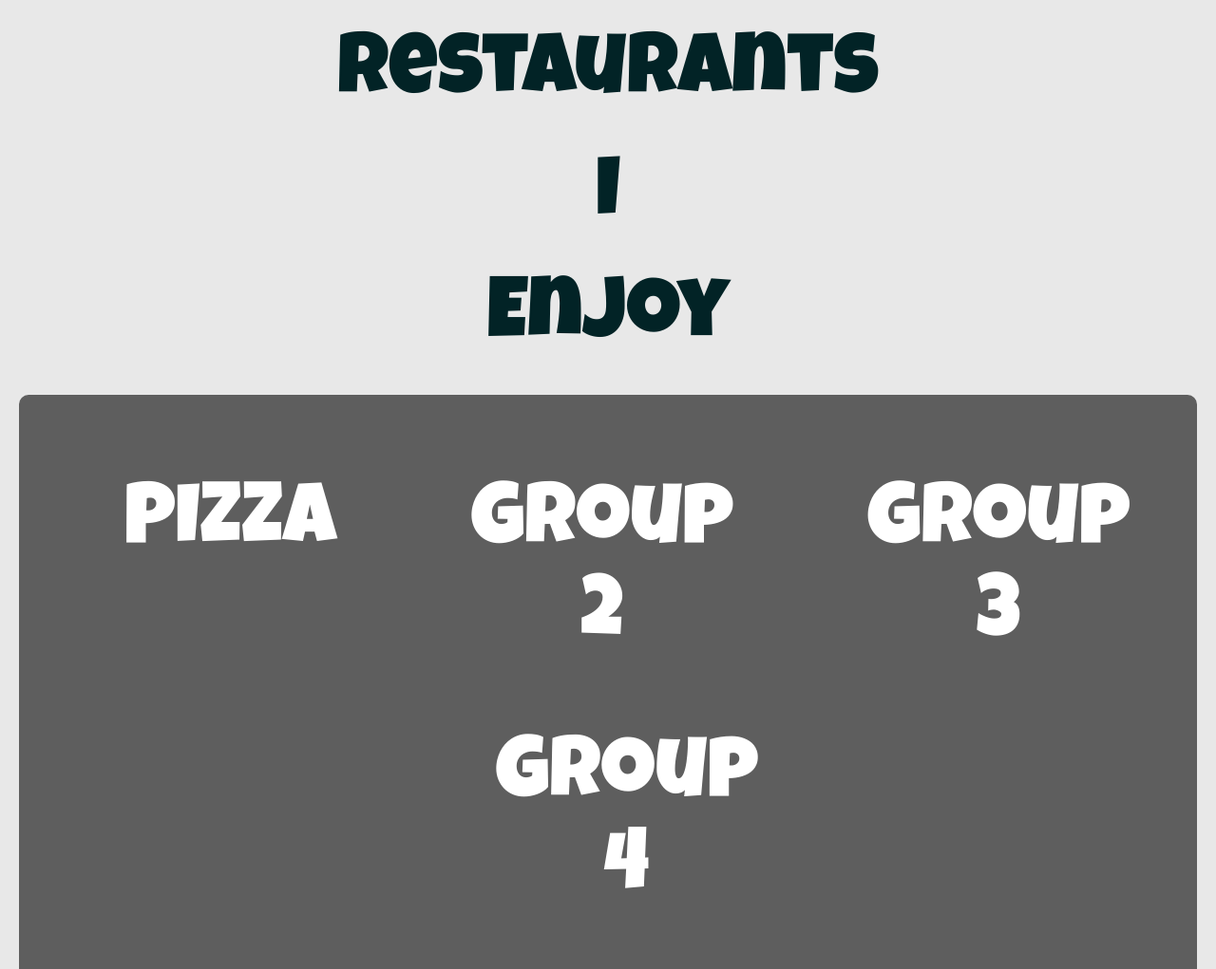
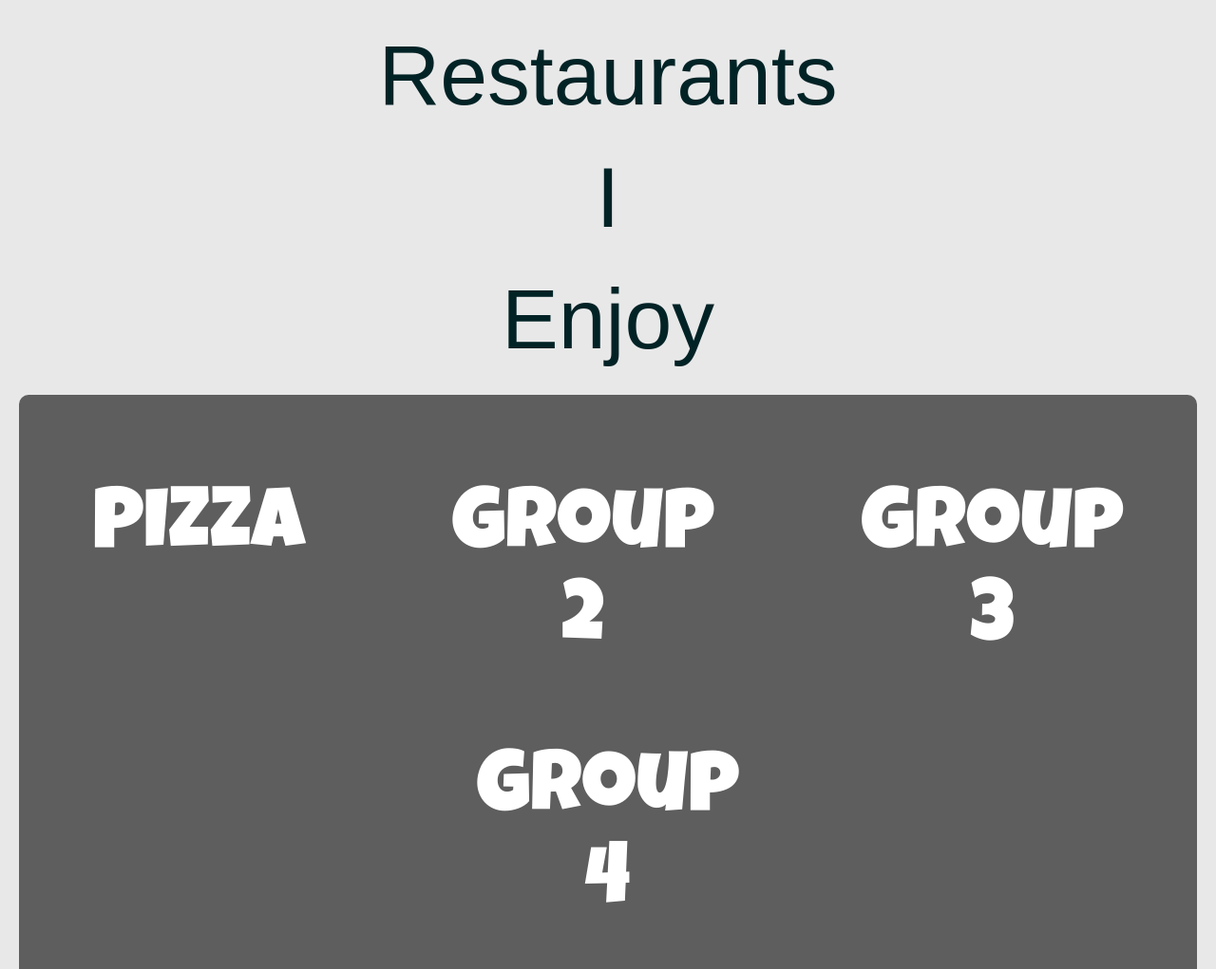
Before and after one commit to bdog72/food-dot-com, a React app: page /restaurants4 in a window 1280 px wide. Shown: the top 1021 px of the page at 95% size. Built offline with nearby package versions, Linux system fonts and the light colour scheme; some packages are replaced by stand-ins of ours.

Commit message:
made some css changes

```diff
--- a/src/components/ReactRouter.js
+++ b/src/components/ReactRouter.js
@@ -33,15 +33,20 @@ const BasicExample = () => (
   <Router>
     <div>
       <Jumbotron className='jumbo'>
-        <ul>
-          <li><Link to='/'><h2>PIZZA</h2></Link></li>
+        {/* <ul>
+          <li><Link to='/'>PIZZA</Link></li>
           <li><Link to='/restaurants2'><h2>Group<br />2</h2></Link></li>
           <li><Link to='/restaurants3'><h2>Group<br />3</h2></Link></li>
           <li><Link to='/restaurants4'><h2>Group<br />4</h2></Link></li>
-        </ul>
+        </ul> */}
+        <div className='groups'>
+          <Link to='/'><h2>PIZZA</h2></Link>
+          <Link to='/restaurants2'><h2>Group<br />2</h2></Link>
+          <Link to='/restaurants3'><h2>Group<br />3</h2></Link>
+          <Link to='/restaurants4'><h2>Group<br />4</h2></Link>
+        </div>
+
       </Jumbotron>
-
-      {/* <hr /> */}
       <Route exact path='/' component={restaurants1} />
       <Route path='/restaurants2' component={restaurants2} />
       <Route path='/restaurants3' component={restaurants3} />
--- a/src/styles/screen.scss
+++ b/src/styles/screen.scss
@@ -19,14 +19,13 @@ body {
 
 .jumbo {
   background: #5e5e5e;
-  border-radius: 10PX;
+  border-radius: 10px;
 }
 
 h1 {
   text-align: center;
   font-size: 7vw;
   margin: 30px 0;
-  font-family: 'Luckiest Guy';
   color: #022326;
 }
 
@@ -38,7 +37,7 @@ h2 {
 
 .well {
   background-color: #303030;
-  border-radius: 10PX;
+  border-radius: 10px;
 }
 
 .butt {
@@ -47,26 +46,37 @@ h2 {
   padding: 10px;
   color: white;
   background-color: #949494;
-  text-decoration: none;
   font-weight: bolder;
 }
 
-ul {
-  list-style: none;
+.groups {
   display: flex;
+  flex-wrap: wrap;
   justify-content: space-around;
-  flex-wrap: wrap;
-  // flex-direction: column;
 
-  li {
+  a {
+    text-decoration: none;
     padding: 10px;
-    display: flex;
+    margin: 5px
   }
 }
+// ul {
+//   list-style: none;
+//   display: flex;
+//   justify-content: space-around;
+//   flex-wrap: wrap;
+//
+//   li {
+//     padding: 10px;
+//     display: flex;
+//     font-size: 25px;
+//     font-family: 'Luckiest Guy';
+//   }
+// }
 
 h2 {
   color: white;
-  padding: 10PX;
+  padding: 10px;
 }
 // #b5babf;
 // #022326;
```
